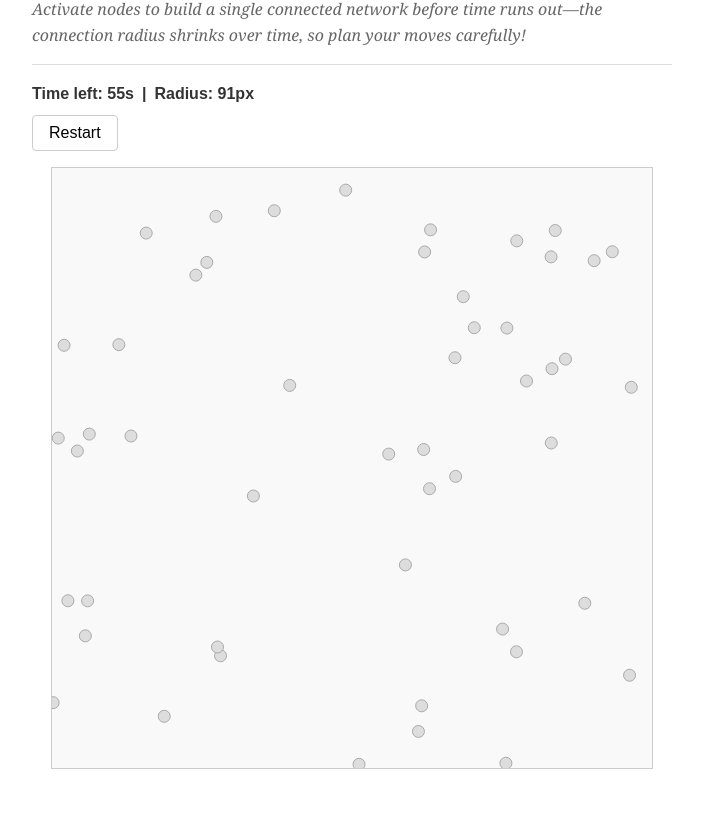
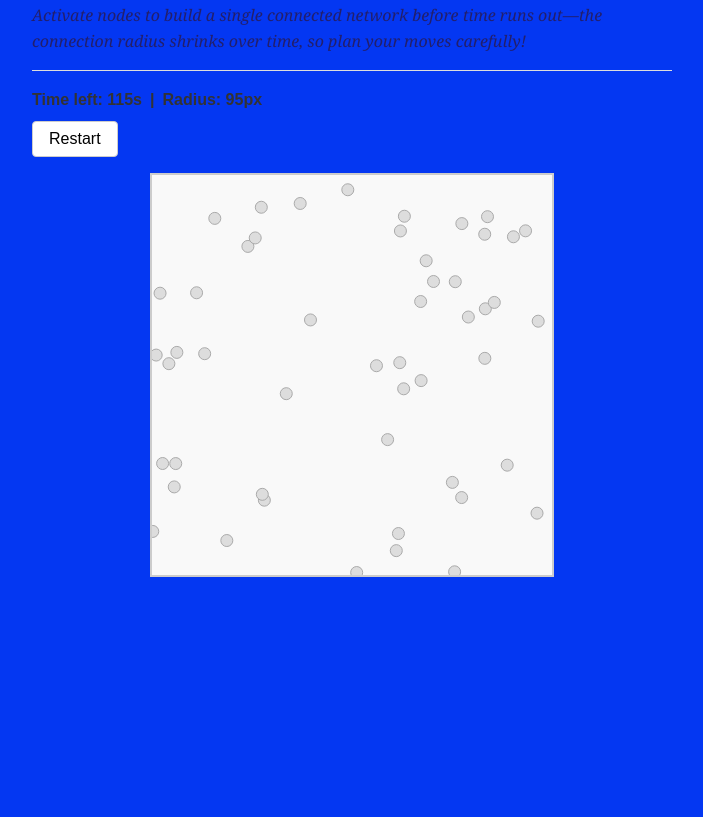
Before and after one commit to adityaguharoy/toys, a plain HTML site: page index.html in a window 1280 px wide. Shown: the part 107-924 px from the top of the page, without its empty margins (288-991 px from the left). After the commit the page ends 800 px from the top, so only its background shows below. Drawn offline with nearby package versions, Linux system fonts and the light colour scheme.

Commit message:
Update index.html

```diff
--- a/index.html
+++ b/index.html
@@ -6,14 +6,14 @@
   <script src="https://d3js.org/d3.v7.min.js"></script>
   <style>
     body {
-      background: #fff;
+      background: #0437f2;
       color: #333;
       font-family: Georgia, serif;
       line-height: 1.6;
       margin: 0;
       padding: 0;
     }
-    a { color: #069; text-decoration: none; }
+    a { color: #230f5c; text-decoration: none; }
     a:hover { text-decoration: underline; }
     .container {
       max-width: 640px;
@@ -24,16 +24,16 @@
     h1 { font-size: 2.5rem; margin: 0 0 0.5rem; }
     p.description {
       font-style: italic;
-      color: #666;
+      color: #231f6b;
       margin: 0 0 1rem;
     }
     #canvas {
-      border: 1px solid #ccc;
+      border: 2px solid #ccc;
       background: #f9f9f9;
       display: block;
       margin: 1rem auto;
     }
-    line.edge { stroke-width: 2px; }
+    line.edge { stroke-width: 3px; }
     #info {
       font-family: sans-serif;
       font-weight: bold;
@@ -55,20 +55,20 @@
 <body>
   <div class="container">
     <header>
-      <h1>Connectivity Commander</h1>
+      <h2>Connectivity Commander</h2>
       <p class="description">Activate nodes to build a single connected network before time runs out—the connection radius shrinks over time, so plan your moves carefully!</p>
     </header>
     <div id="info">Loading…</div>
     <button id="restart">Restart</button>
-    <svg id="canvas" width="600" height="600"></svg>
+    <svg id="canvas" width="400" height="400"></svg>
   </div>
 
   <script>
   // —— params ——
-  const width = 600, height = 600,
+  const width = 400, height = 400,
         nNodes = 50,
         initialRadius = 100,    // px
-        duration = 60 * 1000;   // ms
+        duration = 120 * 1000;   // ms
 
   let nodes, activationOrder, svg, edgesG, nodesG, info, start, colorScale;
 
@@ -91,7 +91,7 @@
     // violet-violet scale: light lavender → true blueviolet
     colorScale = d3.scaleLinear()
                    .domain([0, nNodes - 1])
-                   .range(["#e0c6ff", "blueviolet"]);
+                   .range(["#6d39fa", "#3a0db5"]);
 
     // redraw every 100 ms
     d3.interval(draw, 100);
```
